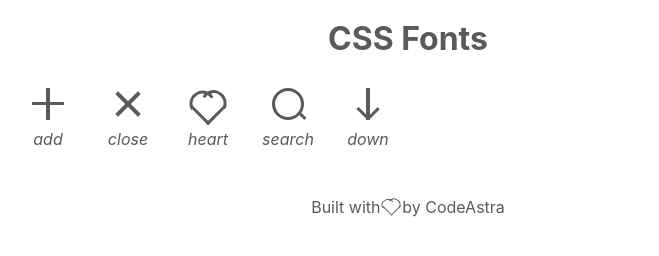
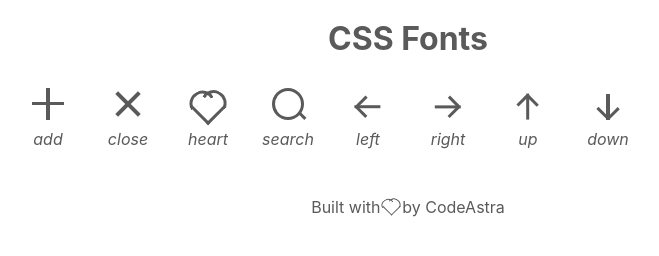
Before and after one commit to CodeAstra/cssfonts, a website: page docs/index.html in a window 1280 px wide. Shown: the whole page, without its empty margins (232-891 px from the left). Drawn offline with Linux system fonts and the light colour scheme.

Commit message:
Add left, right, and up icons

```diff
--- a/docs/js/app.js
+++ b/docs/js/app.js
@@ -1,4 +1,4 @@
-var icons = ['add', 'close', 'heart', 'search', 'down'];
+var icons = ['add', 'close', 'heart', 'search', 'left', 'right', 'up', 'down'];
 
 var iconContainerTemplate = '<article>' +
   '<span class="css-icon css-icon-{iconName}"></span>' +
--- /dev/null
+++ b/src/scss/icons/_left.scss
@@ -0,0 +1,5 @@
+.css-icon.css-icon-left {
+  @extend .css-icon.css-icon-down;
+
+  transform: rotate(90deg);
+}
--- /dev/null
+++ b/src/scss/icons/_right.scss
@@ -0,0 +1,5 @@
+.css-icon.css-icon-right {
+  @extend .css-icon.css-icon-down;
+
+  transform: rotate(-90deg);
+}
--- /dev/null
+++ b/src/scss/icons/_up.scss
@@ -0,0 +1,5 @@
+.css-icon.css-icon-up {
+  @extend .css-icon.css-icon-down;
+
+  transform: rotate(180deg);
+}
--- a/src/scss/main.scss
+++ b/src/scss/main.scss
@@ -4,4 +4,7 @@
         'icons/close',
         'icons/down',
         'icons/heart',
-        'icons/search';
+        'icons/left',
+        'icons/right',
+        'icons/search',
+        'icons/up';
```
Also changed, not shown: docs/css/cssicons.css.
